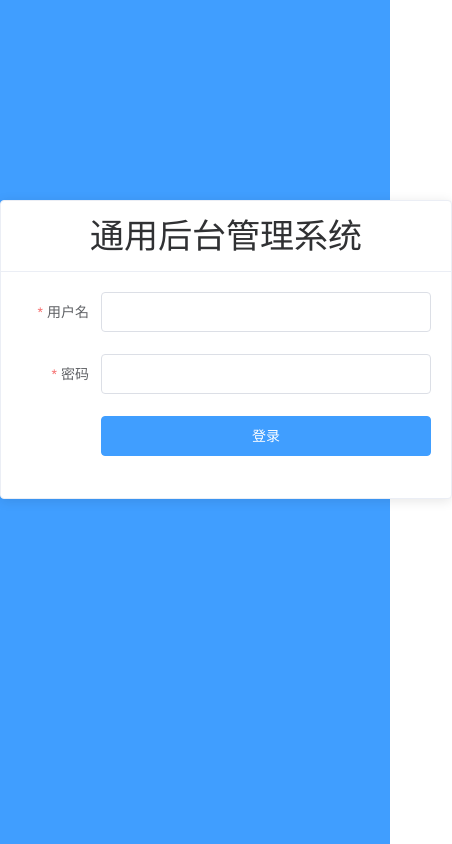
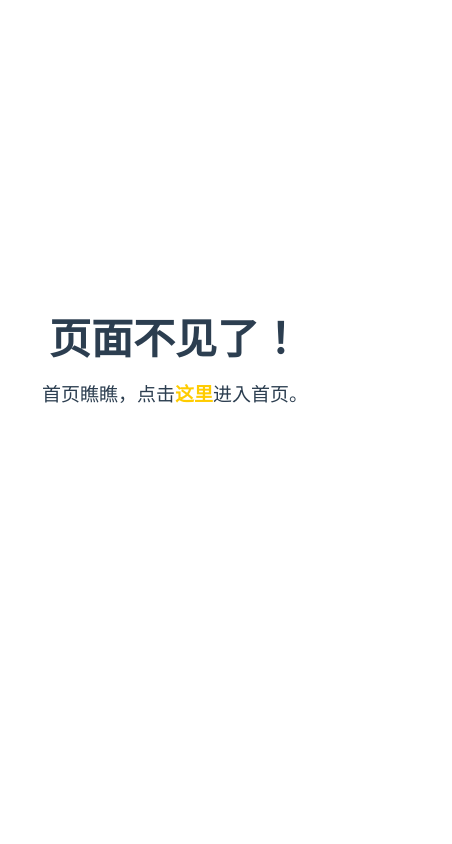
Before and after one commit to Arcobale/vue2-3_manage_system, a Vue app: page / in a window 390 px wide. Before the commit this address led to /login. Shown: the whole page, 452 px wide, since content can reach past the window. Built offline with nearby package versions, Linux system fonts and the light colour scheme.

Commit message:
404页面

```diff
--- a/src/App.vue
+++ b/src/App.vue
@@ -18,7 +18,13 @@ export default {
 
 <style lang="scss">
 @import url('./assets/css/reset.css');
+html, body {
+  width: 100%;
+  height: 100%;
+}
 #app {
+  width: 100%;
+  height: 100%;
   font-family: Avenir, Helvetica, Arial, sans-serif;
   -webkit-font-smoothing: antialiased;
   -moz-osx-font-smoothing: grayscale;
--- a/src/components/Login.vue
+++ b/src/components/Login.vue
@@ -66,11 +66,16 @@ export default {
     width: 100%;
     height: 100%;
     position: absolute;
-    background: #409Eff;
+    background: url('../assets/bg.jpg') center no-repeat;
 
     .box-card {
         width: 450px;
         margin: 200px auto;
+        background: #65768557;
+        color: #fff;
+        .el-form .el-form-item__label {
+            color: #fff;
+        }
 
         .el-card__header {
             font-size: 34px;
--- /dev/null
+++ b/src/components/NotFound.vue
@@ -0,0 +1,55 @@
+<template>
+  <div class="notfound">
+    <div class="wrapper">
+        <div class="big">页面不见了！</div>
+        <div>首页瞧瞧，点击<router-link to="/home">这里</router-link>进入首页。</div>
+    </div>
+  </div>
+</template>
+
+<script>
+export default {
+
+}
+</script>
+
+<style lang="scss">
+.notfound {
+    height: 100%;
+    .wrapper {
+        position: absolute;
+        width: 635px;
+        font-size: 19px;
+        line-height: 29px;
+        -webkit-font-smoothing: antialiased;
+        padding: 20px;
+        font-family: 'Source Sans Pro', sans-serif;
+        .big {
+            font-size: 74px;
+            font-weight: 700;
+            line-height: 68px;
+            margin-bottom: 48px;
+        }
+        a {
+            color: #ffcc00;
+            text-decoration: none;
+            font-weight: 700;
+            cursor: pointer;
+        }
+    }
+}
+@media only screen and (max-width: 666px) {
+    .notfound .wrapper {
+        left: auto;
+        right: 0;
+        width:100%;
+        max-width: 450px;
+        top: 35%;
+        .big {
+            font-size: 42px;
+            line-height: 50px;
+            margin-bottom: 15px;
+        }
+    }
+}
+</style>
--- a/src/router/index.js
+++ b/src/router/index.js
@@ -18,8 +18,9 @@ export default new VueRouter({
         },
         {
             path: '*',
-            redirect: '/login',
-        }
+            name: 'NotFound',
+            component: () => import('@/components/NotFound'),
+        },
     ],
     mode: 'history',
 })
```
Also changed, not shown: 1 other file (tests, documents, lock files or other folders).
